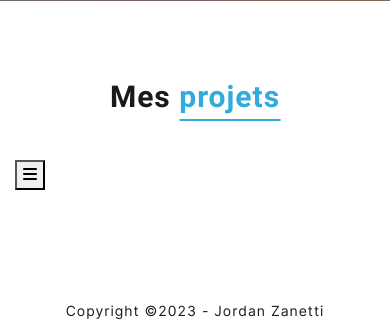
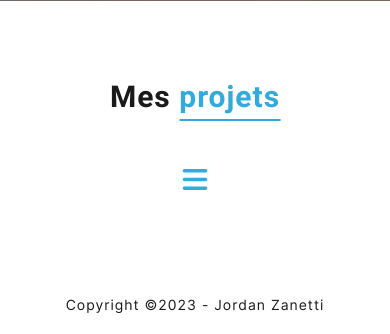
Before and after one commit to JordanZane/CV, a PHP site: page /projects.phtml in a window 390 px wide. Shown: the part 799-1133 px from the top of the page. After the commit the page ends 1112 px from the top, so only its background shows below. Run offline with PHP 8.4, Linux system fonts and the light colour scheme; style sheets or scripts are compiled from the project's sources; some web fonts are replaced.

Commit message:
responsive projects page

```diff
--- a/projects.phtml
+++ b/projects.phtml
@@ -51,6 +51,9 @@
                         <div class="col-md-12">
                             <h2>Mes <span class="underline color-blue">projets</span></h2>
                             <nav id="nav-projects-container">
+                                <button type="button" class="navbar-toggle" data-toggle="collapse" data-target="#nav-dk" aria-expanded="true">
+                                    <i class="fa-solid fa-bars"></i>
+                                </button>
                                 <ul id="nav-dk">
                                     <li>
                                         <a class="active" id="nav-btn-all" href="">Tous</a>
@@ -65,9 +68,7 @@
                                         <a id="nav-btn-forma" href="">Formation</a>
                                     </li>
                                 </ul>
-                                <button type="button" class="navbar-toggle" data-toggle="collapse" data-target="#nav-dk" aria-expanded="true">
-                                    <i class="fa-solid fa-bars"></i>
-                                </button>
+
                             </nav>
                         </div>
                     </div>
--- a/styles/_scss/pages/projects.scss
+++ b/styles/_scss/pages/projects.scss
@@ -9,10 +9,18 @@
 
         #nav-projects-container{
             margin-bottom: 50px;
+            @include respond-to("small"){
+                margin-bottom: 30px;
+            }
             .navbar-toggle{
                 display: none;
                 @include respond-to("small"){
                     display: block;
+                    color: $color-blue;
+                    border: unset;
+                    background: unset;
+                    font-size: 28px;
+                    margin: auto;
                 }
             }
             #nav-dk{
```
Also changed, not shown: styles/css/bsmain.css/bsmain.css, 1 other file.
